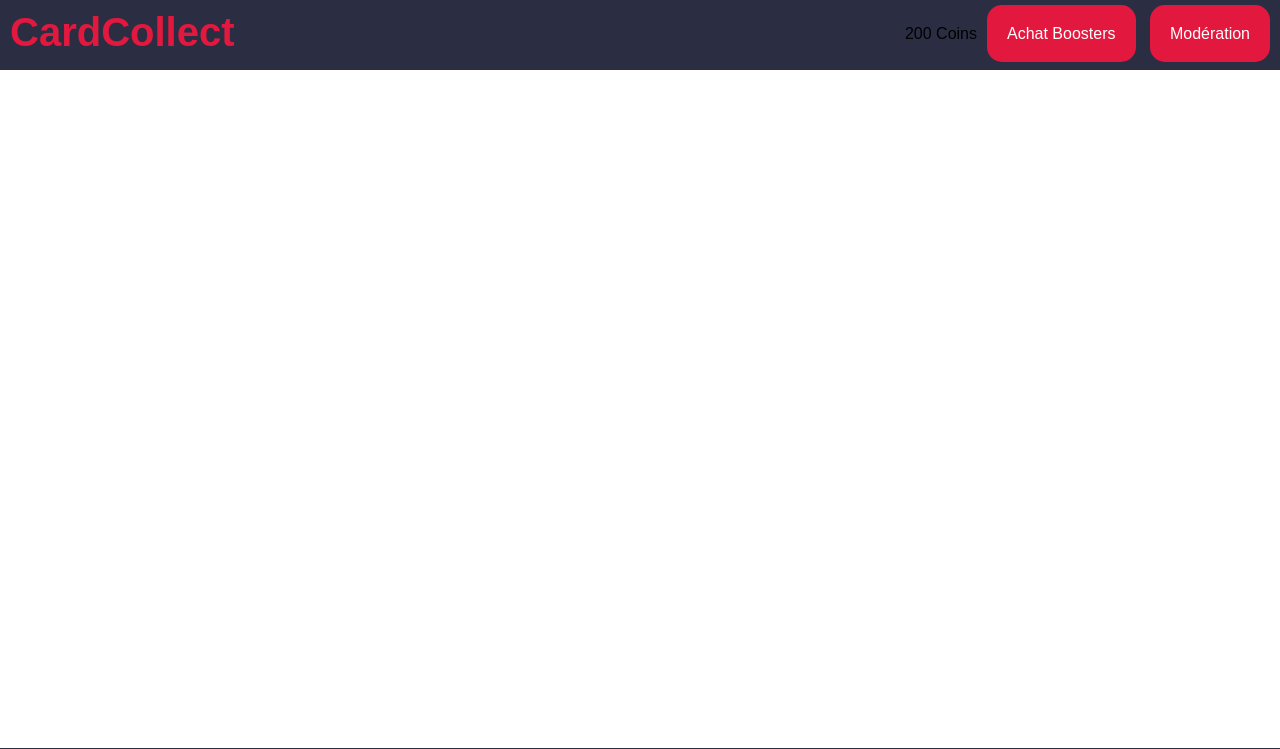
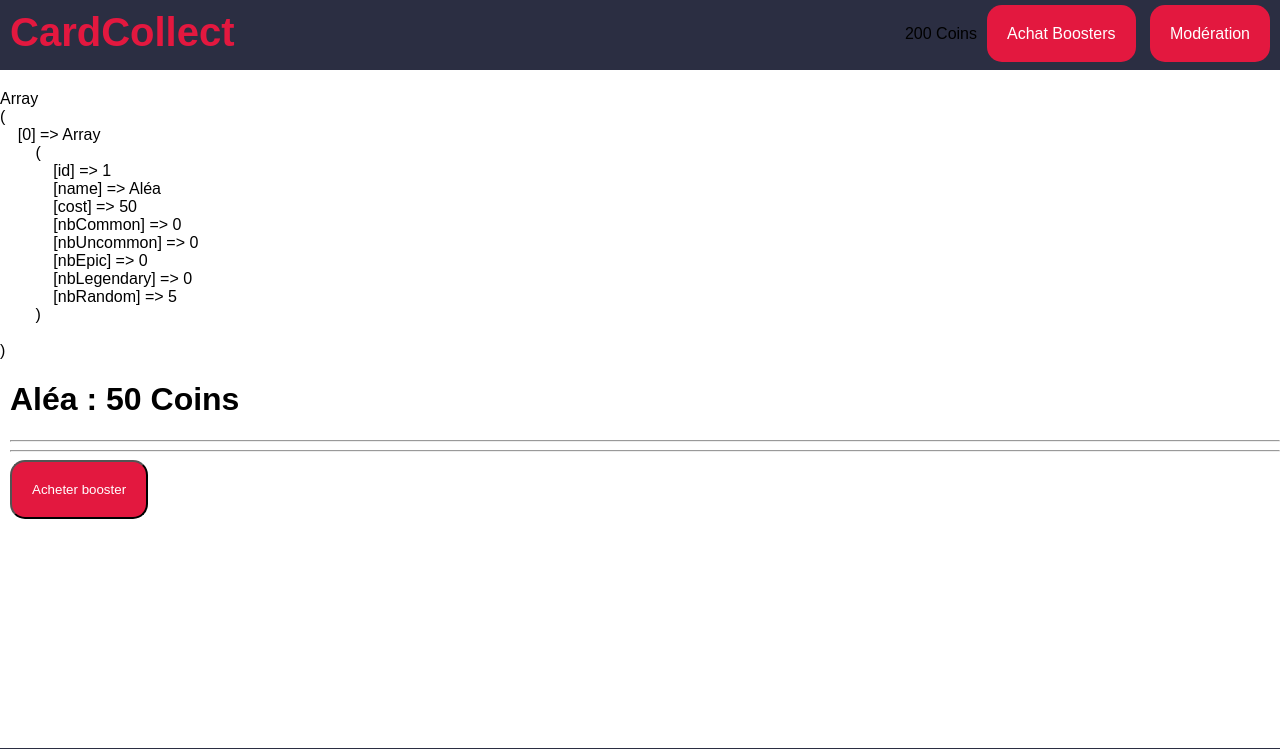
Before and after one commit to Thomas-Duthoit/CardCollect, a PHP site: page /index.php?view=boosterinfo&idBooster=1 in a window 1280 px wide. Shown: the top 749 px of the page. Run offline with PHP 8.4, Linux system fonts and the light colour scheme; the visitor is signed in with stand-in values (Sample User, id 1); data comes from the database, SQL or seed files in the repository.

Commit message:
Vue d'achat de booster
- Possibilité d'acheter des boosters avec la logique métier derrière
- Manque plus que le nombre de cartes à afficher

```diff
--- a/css/style.css
+++ b/css/style.css
@@ -80,6 +80,8 @@ body {
     border-radius: 15px;
     text-align: center;
     background: var(--booster-bg);
+    display: inline-block;
+    margin: 10px;
 }
 
 .booster p{
--- a/libs/LibCardCollect.php
+++ b/libs/LibCardCollect.php
@@ -25,6 +25,13 @@ function mkCard($rarity, $img, $nom){
     echo "</div>";
 }
 
+function mkBooster($name, $cost){
+    echo "<div class=\"booster\">";
+        echo "<span>" . $name . "</span>";
+        echo "<p>". $cost . "</p>";
+    echo "</div>";
+}
+
 
 
 ?>
--- a/libs/modele.php
+++ b/libs/modele.php
@@ -162,11 +162,18 @@ function créerQuestion($name, $content, $answer, $reward)
 }
 
 /* ----------- ! BOOSTERS ! ----------- */
-function listerBoosters(){
+// Liste les boosters
+function listerBoosters($inshop = 0){
     $sql = "
     SELECT id, name, cost, nbCommon, nbUncommon, nbEpic, nbLegendary, nbRandom, inShop
-    FROM Boosters;
-  ";
+    FROM Boosters";
+    if ($inshop == 0) {
+      $sql = $sql . ";";
+    }
+    else {
+      $sql = $sql . " WHERE inShop;";
+    }
+
   return parcoursRs(SQLSelect($sql));
 }
 
@@ -182,4 +189,26 @@ function supprimerBooster($idBooster)
     DELETE FROM Boosters
     WHERE id='$idBooster';");
 }
+
+function infoBooster($idBooster){
+    return parcoursRs(SQLSelect("
+    SELECT id, name, cost, nbCommon, nbUncommon, nbEpic, nbLegendary, nbRandom
+    FROM Boosters
+    WHERE id='$idBooster';"));
+}
+
+function giveBooster($idUser, $idBooster){
+  return SQLInsert("
+  INSERT INTO BoosterInventory(ownerId, boosterId)
+  VALUES('$idUser', '$idBooster');");
+}
+
+
+function achat($idUser, $cost){
+  return SQLUpdate("
+    UPDATE Users
+    SET coins = coins - '$cost'
+    WHERE id = '$idUser';");
+}
+
 ?>
--- /dev/null
+++ b/templates/boosterinfo.php
@@ -0,0 +1,27 @@
+<?php
+// Si la page est appelée directement par son adresse, on redirige en passant pas la page index
+if (basename($_SERVER["PHP_SELF"]) != "index.php")
+{
+	header("Location:../index.php?view=shop");
+	die("");
+}
+// Si l'utilisateur n'a pas les permissions ou n'est pas connecté, on le redirige sur la page d'accueil
+if (!valider("connected", "SESSION")) {
+	rediriger("index.php?view=accueil&");
+	die("");
+}
+
+$booster = infoBooster(valider("idBooster", "GET"));
+
+tprint($booster);
+echo "<div style=\"margin-left: 10px;\">";
+    echo "<h1>".$booster[0]["name"]." : " . $booster[0]["cost"] . " Coins </h1>";
+    echo "<hr />";
+    echo "<hr />";
+    mkForm();
+        mkInput("submit", "action", "Acheter booster", "class=\"crimson_button\"");
+        mkInput("hidden", "idBooster", $booster[0]["id"]);
+        mkInput("hidden", "cost", $booster[0]["cost"]);
+    endForm();
+echo "</div>";
+?>
```
Also changed, not shown: controleur.php (+12 -0 lines), templates/shop.php (+8 -3 lines).
